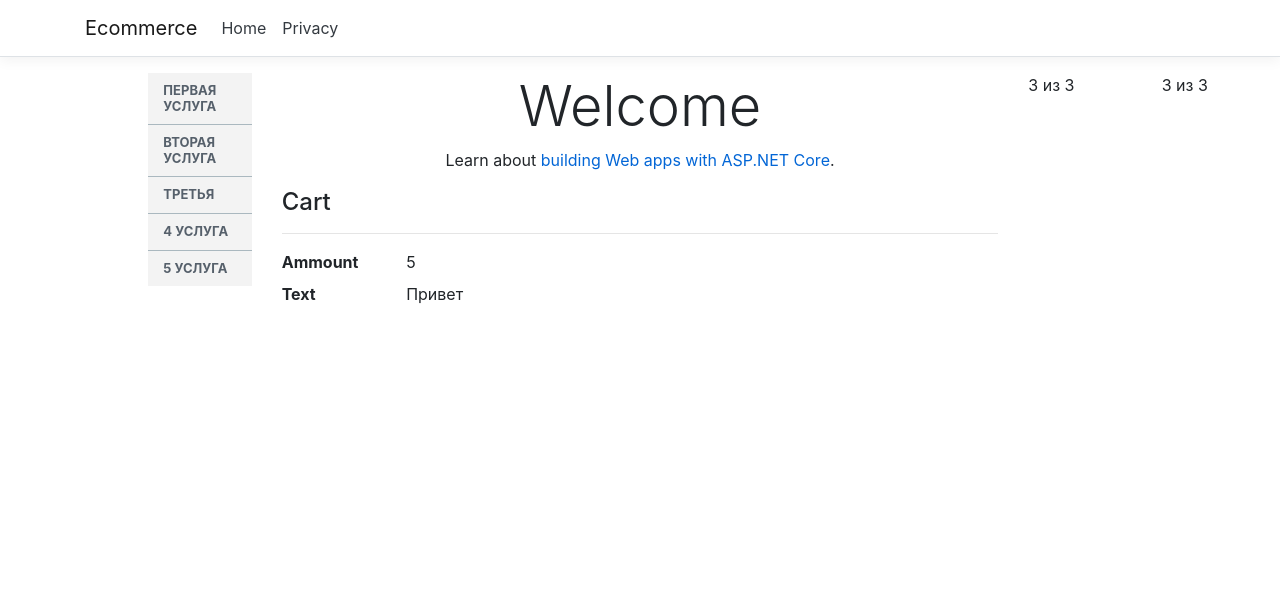
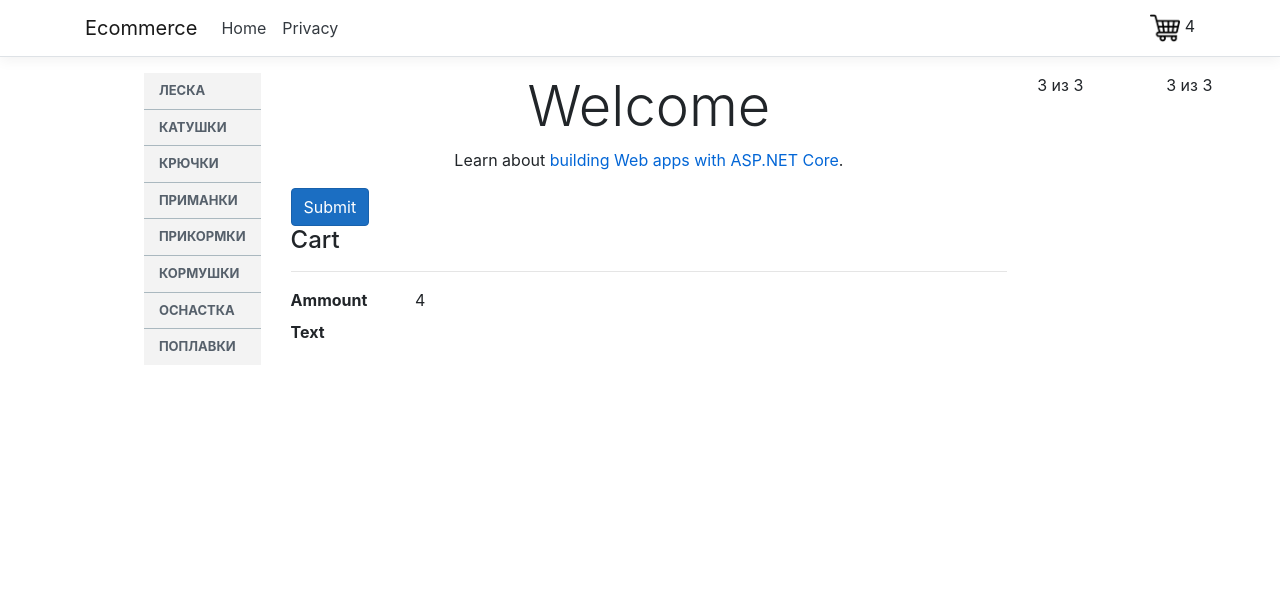
Before and after one commit to vdobychin/Ecommerce, an ASP.NET Core app: page / in a window 1280 px wide. Shown: the top 605 px of the page. Run offline with ASP.NET Core 8, Linux system fonts and the light colour scheme.

Commit message:
PartialView - ok

```diff
--- a/Ecommerce/Controllers/HomeController.cs
+++ b/Ecommerce/Controllers/HomeController.cs
@@ -21,10 +21,8 @@ namespace Ecommerce.Controllers
         public IActionResult Index()
         {
             Cart cart = new Cart();
-            cart.Text = "Привет";
-            cart.Ammount = 5;
+            cart.Ammount = 4;
             return View(cart);
-            //return View();
         }
 
         public IActionResult Privacy()
@@ -44,8 +42,8 @@ namespace Ecommerce.Controllers
 
         public ActionResult UpdateShopingCart(Cart cart)
         {
-            cart.Ammount = 4;
-            return PartialView(cart);
+            cart.Ammount = 6;
+            return PartialView("_ShowCartPartialView", cart);
         }
 
     }
--- a/Ecommerce/Views/Home/Index.cshtml
+++ b/Ecommerce/Views/Home/Index.cshtml
@@ -9,5 +9,11 @@
     <p>Learn about <a href="https://docs.microsoft.com/aspnet/core">building Web apps with ASP.NET Core</a>.</p>
 </div>
 
+<div>
+    <form asp-action="UpdateShopingCart" data-ajax="true" data-ajax-mode="replace" data-ajax-update="#ShopingCart">
+        <input type="submit" class="btn btn-primary" />
+    </form>
+</div>
+
 <partial name="CartAmmount" model="Model" />
 @*@Html.Partial("CartAmmount", Model)*@
--- a/Ecommerce/Views/Home/_ShowCartPartialView.cshtml
+++ b/Ecommerce/Views/Home/_ShowCartPartialView.cshtml
@@ -2,8 +2,15 @@
 
 <div>
     <form asp-action="UpdateShopingCart" data-ajax="true" data-ajax-mode="replace" data-ajax-update="#ShopingCart">
-        <img src="~/images/shopping-cart.png" />
-        <span>@Model.Ammount</span>
+        <div>
+            <img src="~/images/shopping-cart.png" width="30" />
+            <span>@Model.Ammount</span>
+        </div>
+        @*
+        <div class="form-group">
+            <input type="submit" class="btn btn-primary" />
+        </div>
+        *@
     </form>
 </div>
 
--- a/Ecommerce/Views/Shared/_Layout.cshtml
+++ b/Ecommerce/Views/Shared/_Layout.cshtml
@@ -1,3 +1,5 @@
+@model Cart
+
 <!DOCTYPE html>
 <html lang="en">
 <head>
@@ -26,7 +28,7 @@
                         </li>
                     </ul>
                     <div id="ShopingCart">
-
+                        <partial name="_ShowCartPartialView" model="Model" />
                     </div>
                 </div>
             </div>
@@ -40,28 +42,85 @@
             <div class="col">
                 <nav id="menuVertical">
                     <ul>
-                        <li><a href="#m1">Первая услуга</a></li>
                         <li>
-                            <a href="#m2">Вторая услуга</a>
+                            <a href="#m1">Леска</a>
                             <ul>
-                                <li><a href="#m2_1">Выпадашка 1</a></li>
-                                <li><a href="#m2_2">Выпадашка 2</a></li>
+                                <li><a href="#m2_1">Плетеные шнуры</a></li>
+                                <li><a href="#m2_2">Монофильная леска</a></li>
+                                <li><a href="#m2_3">Флюорокарбоновая леска</a></li>
                             </ul>
                         </li>
                         <li>
-                            <a href="#m3">Третья</a>
+                            <a href="#m2">Катушки</a>
                             <ul>
-                                <li><a href="#m3_1">Выпадашка с третьей услуги 1</a></li>
-                                <li><a href="#m3_2">Выпадашка с третьей услуги 2</a></li>
-                                <li><a href="#m3_3">Краткая выпадашка</a></li>
+                                <li><a href="#m2_1">Безынерционные катушки</a></li>
+                                <li><a href="#m2_2">Инерционные катушки</a></li>
+                                <li><a href="#m2_3">Катушки с байтраннером</a></li>
+                                <li><a href="#m2_4">Матчевые катушки</a></li>
+                                <li><a href="#m2_5">Фидерные катушки</a></li>
+                                <li><a href="#m2_6">Шпули для катушек</a></li>
                             </ul>
                         </li>
-                        <li><a href="#m4">4 услуга</a></li>
                         <li>
-                            <a href="#m5">5 услуга</a>
+                            <a href="#m3">Крючки</a>
                             <ul>
-                                <li><a href="#m5_1">111111</a></li>
-                                <li><a href="#m5_2">2222 2222</a></li>
+                                <li><a href="#m3_1">Одинарные крючки</a></li>
+                                <li><a href="#m3_2">Двойные крючки</a></li>
+                                <li><a href="#m3_3">Тройные крючки</a></li>
+                                <li><a href="#m3_4">Офсетные крючки</a></li>
+                                <li><a href="#m3_5">Крючки незацепляйки</a></li>
+                                <li><a href="#m3_6">Крючки с поводком</a></li>
+                            </ul>
+                        </li>
+                        <li>
+                            <a href="#m4">Приманки</a>
+                            <ul>
+                                <li><a href="#m4_1">Силиконовые приманки</a></li>
+                                <li><a href="#m4_2">Воблеры</a></li>
+                                <li><a href="#m4_3">Колеблющиеся блесны</a></li>
+                                <li><a href="#m4_4">Вращающиеся блесны</a></li>
+                            </ul>
+                        </li>
+                        <li>
+                            <a href="#m5">Прикормки</a>
+                            <ul>
+                                <li><a href="#m5_1">Прикормка</a></li>
+                                <li><a href="#m5_2">Ароматизаторы</a></li>
+                                <li><a href="#m5_3">Бойлы и наживка</a></li>
+                                <li><a href="#m5_4">Грунт и клей для прикормки</a></li>
+                            </ul>
+                        </li>
+                        <li>
+                            <a href="#m6">Кормушки</a>
+                            <ul>
+                                <li><a href="#m6_1">Фидерные</a></li>
+                                <li><a href="#m6_2">Пружина</a></li>
+                                <li><a href="#m6_3">Пуля</a></li>
+                                <li><a href="#m6_4">Макушатник</a></li>
+                                <li><a href="#m6_5">Флэт метод</a></li>
+                            </ul>
+                        </li>
+                        <li>
+                            <a href="#m7">Оснастка</a>
+                            <ul>
+                                <li><a href="#m7_1">Поводки</a></li>
+                                <li><a href="#m7_2">Вертлюжки</a></li>
+                                <li><a href="#m7_3">Карабины и застежки</a></li>
+                                <li><a href="#m7_4">Кольца</a></li>
+                                <li><a href="#m7_5">Бусинки</a></li>
+                                <li><a href="#m7_6">Стопорки</a></li>
+                                <li><a href="#m7_6">Сигнализаторы</a></li>
+                            </ul>
+                        </li>
+                        <li>
+                            <a href="#m8">Поплавки</a>
+                            <ul>
+                                <li><a href="#m8_1">Тубусы для поплавков</a></li>
+                                <li><a href="#m8_2">Поплавки для дальнего заброса</a></li>
+                                <li><a href="#m8_3">Поплавки для ловли малой рыбы</a></li>
+                                <li><a href="#m8_4">Поплавки для рыбалки в спокойной воде</a></li>
+                                <li><a href="#m8_5">Поплавки для рыбалки на течении</a></li>
+                                <li><a href="#m8_6">Поплавки для рыбалки на живца</a></li>
                             </ul>
                         </li>
                     </ul>
```
